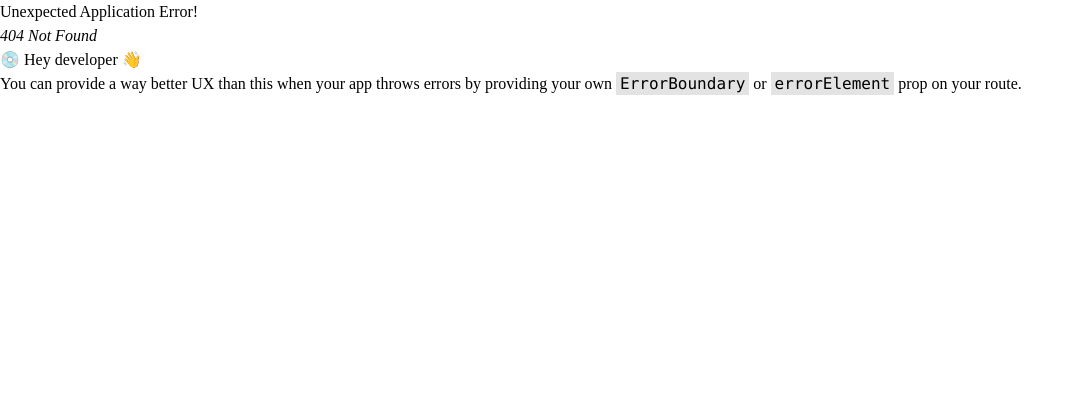
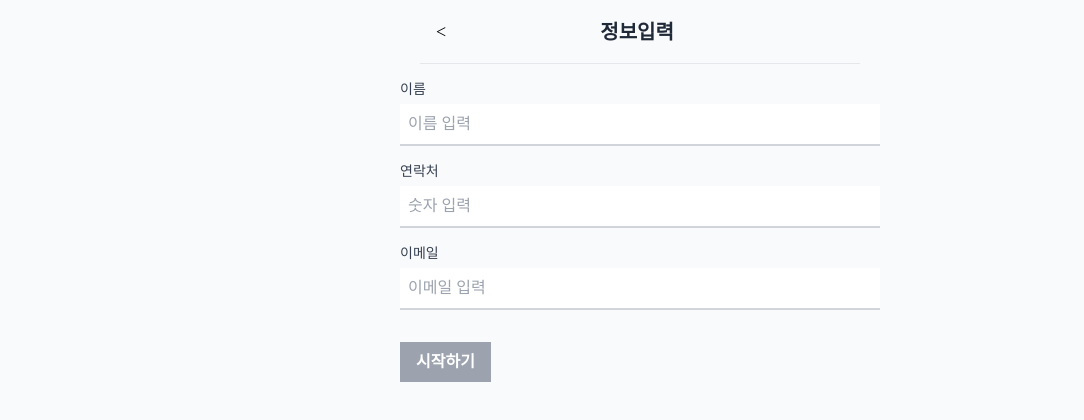
Before and after one commit to TOGO-team/frontend, a React (Vite) app: page /join/info-input in a window 1280 px wide. Before the commit this address had no page. Shown: the top 420 px of the page, without its empty margins (0-1084 px from the left). Built offline with nearby package versions, Linux system fonts and the light colour scheme; a web font is replaced by a local one.

Commit message:
design: 회원가입>이용약관 페이지 디자인 완성

```diff
--- a/design-system/ui/Button.tsx
+++ b/design-system/ui/Button.tsx
@@ -1,4 +1,3 @@
-// shared/ui/Button.tsx
 import React from 'react';
 
 interface ButtonProps {
@@ -13,8 +12,8 @@ const Button: React.FC<ButtonProps> = ({ label, onClick, disabled = false, class
     <button
       onClick={onClick}
       disabled={disabled}
-      className={`w-full py-2 px-4 rounded-lg text-white font-semibold transition
-        ${disabled ? 'bg-gray-400 cursor-not-allowed' : 'bg-blue-500 hover:bg-blue-600'}
+      className={`py-2 px-4 text-white font-semibold transition
+        ${disabled ? 'bg-gray-400 cursor-not-allowed' : 'bg-main hover:bg-mainDark'}
         ${className}`}
     >
       {label}
--- a/design-system/ui/Header.tsx
+++ b/design-system/ui/Header.tsx
@@ -1,4 +1,3 @@
-// shared/ui/Header.tsx
 import React from 'react';
 
 interface HeaderProps {
@@ -8,18 +7,21 @@ interface HeaderProps {
 
 const Header: React.FC<HeaderProps> = ({ title, onBack }) => {
   return (
-    <header className="flex items-center justify-between px-4 py-2 border-b bg-gray-50">
+    <header
+      className="flex items-center justify-between px-4 h-16 w-full max-w-[440px] border-b"
+      style={{ margin: '0 auto' }} // 중앙 정렬을 위한 스타일
+    >
       {/* 뒤로 가기 버튼 (필요한 경우 표시) */}
       {onBack ? (
-        <button className="text-blue-500 hover:text-blue-700 focus:outline-none" onClick={onBack}>
-          ←
+        <button className="text-lg hover:text-gray-400 focus:outline-none" onClick={onBack}>
+          &lt;
         </button>
       ) : (
         <div className="w-4" /> // 버튼 자리에 빈 공간 확보
       )}
 
       {/* 제목 */}
-      <h1 className="flex-grow text-lg font-semibold text-center text-gray-800">{title}</h1>
+      <h1 className="flex-grow text-[20px] font-bold text-center text-gray-800">{title}</h1>
 
       {/* 오른쪽 공간 (뒤로가기 버튼 없을 때 공간 확보) */}
       <div className="w-4" />
--- /dev/null
+++ b/design-system/ui/Input.tsx
@@ -0,0 +1,40 @@
+// src/design-system/ui/Input.tsx
+import { forwardRef } from 'react';
+
+interface InputProps {
+  label: string; // 필드 라벨
+  type?: string; // input type (text, email 등)
+  placeholder?: string; // placeholder 텍스트
+  error?: string; // 에러 메시지
+  className?: string; // 추가 스타일
+}
+
+// React.forwardRef를 사용하여 ref 전달
+const Input = forwardRef<HTMLInputElement, InputProps>(
+  ({ label, type = 'text', placeholder = '', error, className = '', ...rest }, ref) => {
+    return (
+      <div className={`space-y-1 ${className}`}>
+        {/* 라벨 */}
+        <label className="block text-sm font-medium text-gray-700">{label}</label>
+
+        {/* 인풋 필드 */}
+        <input
+          type={type}
+          ref={ref} // ref 전달
+          placeholder={placeholder}
+          {...rest} // 나머지 props 전달 (React Hook Form의 register 포함)
+          className={`w-full border-b-2 p-2 text-gray-800 focus:outline-none ${
+            error ? 'border-red-500' : 'border-gray-300'
+          }`}
+        />
+
+        {/* 에러 메시지 */}
+        {error && <p className="mt-1 text-sm text-red-500">{error}</p>}
+      </div>
+    );
+  }
+);
+
+Input.displayName = 'Input'; // React DevTools에서 컴포넌트 이름 표시
+
+export default Input;
--- a/package.json
+++ b/package.json
@@ -15,6 +15,7 @@
     "postcss": "^8.4.49",
     "react": "^18.3.1",
     "react-dom": "^18.3.1",
+    "react-hook-form": "^7.53.2",
     "react-router-dom": "^7.0.1",
     "tailwindcss": "^3.4.15",
     "zustand": "^5.0.1"
--- a/src/app/routes/Router.tsx
+++ b/src/app/routes/Router.tsx
@@ -1,7 +1,8 @@
 import { createBrowserRouter } from 'react-router-dom';
 import { MAIN_ROUTES, JOIN_ROUTES } from './routes';
 import Layout from '../Layout';
-import AgreementPage from '../../pages/AgreementPage';
+import AgreementPage from '../../pages/join/AgreementPage';
+import InfoInputPage from '../../pages/join/InfoInputPage';
 const routesConfig = [
   {
     path: MAIN_ROUTES.main,
@@ -11,6 +12,11 @@ const routesConfig = [
   {
     path: JOIN_ROUTES.agreement, // 회원가입 경로 추가
     element: <AgreementPage />,
+    requiresAuth: false,
+  },
+  {
+    path: JOIN_ROUTES.infoInput, // 회원가입 경로 추가
+    element: <InfoInputPage />,
     requiresAuth: false,
   },
 ];
--- a/src/features/join/ui/AgreementList.tsx
+++ b/src/features/join/ui/AgreementList.tsx
@@ -5,7 +5,7 @@ const AgreementList = () => {
   const { agreements, toggleAgreement } = useAgreementStore();
 
   return (
-    <div>
+    <div className="flex flex-col gap-5">
       <AgreementCard
         title="서비스 이용 약관"
         required={true}
--- a/src/pages/AgreementPage.tsx
+++ /dev/null
@@ -1,26 +0,0 @@
-import React from 'react';
-import Header from '../../design-system/ui/Header';
-import Button from '../../design-system/ui/Button';
-import AgreementList from '../features/join/ui/AgreementList';
-import { useAgreementStore } from '../features/join/model/agreementStore';
-import { useNavigate } from 'react-router-dom';
-
-const AgreementPage: React.FC = () => {
-  const { isAllRequiredAgreed } = useAgreementStore();
-  const navigate = useNavigate();
-
-  console.log('isAllRequiredAgreed:', isAllRequiredAgreed());
-
-  return (
-    <div>
-      <Header title="이용약관" onBack={() => navigate(-1)} />
-      <div className="p-4">
-        <p>서비스 이용을 위해 약관에 동의해 주세요.</p>
-        <AgreementList />
-        <Button label="다음" onClick={() => navigate('/join/info-input')} disabled={!isAllRequiredAgreed()} />
-      </div>
-    </div>
-  );
-};
-
-export default AgreementPage;
--- /dev/null
+++ b/src/pages/join/AgreementPage.tsx
@@ -0,0 +1,35 @@
+import React from 'react';
+import Header from '../../../design-system/ui/Header';
+import Button from '../../../design-system/ui/Button';
+import AgreementList from '../../features/join/ui/AgreementList';
+import { useAgreementStore } from '../../features/join/model/agreementStore';
+import { useNavigate } from 'react-router-dom';
+
+const AgreementPage: React.FC = () => {
+  const { isAllRequiredAgreed } = useAgreementStore();
+  const navigate = useNavigate();
+
+  console.log('isAllRequiredAgreed:', isAllRequiredAgreed());
+
+  return (
+    <div className="flex flex-col h-screen w-[440px] border relative">
+      <Header title="이용약관" onBack={() => navigate(-1)} />
+      <div className="m-12">
+        <div className="mb-10">
+          <p className="text-[20px] font-bold">서비스 이용을 위해</p>
+          <p className="text-[20px] font-bold">약관에 동의해 주세요.</p>
+        </div>
+        <AgreementList />
+      </div>
+
+      <Button
+        className="absolute h-14 w-[344px] bottom-16 left-0 right-0 mx-auto rounded-[150px]"
+        label="다음"
+        onClick={() => navigate('/join/info-input')}
+        disabled={!isAllRequiredAgreed()}
+      />
+    </div>
+  );
+};
+
+export default AgreementPage;
--- /dev/null
+++ b/src/pages/join/InfoInputPage.tsx
@@ -0,0 +1,118 @@
+import React from 'react';
+import { useForm, SubmitHandler } from 'react-hook-form';
+import Header from '../../../design-system/ui/Header';
+import Button from '../../../design-system/ui/Button';
+import Input from '../../../design-system/ui/Input';
+
+interface FormInputs {
+  name: string;
+  phone: string;
+  email: string;
+}
+
+const existingNames = ['김원영']; // 중복 이름 예시
+const existingPhones = ['01012345678']; // 중복 연락처 예시
+const existingEmails = ['example@example.com']; // 중복 이메일 예시
+
+const InfoInputPage: React.FC = () => {
+  const {
+    register,
+    handleSubmit,
+    watch,
+    formState: { errors, isValid },
+  } = useForm<FormInputs>({
+    mode: 'onChange',
+  });
+
+  const nameValue = watch('name');
+  const phoneValue = watch('phone');
+  const emailValue = watch('email');
+
+  // 버튼 활성화 조건
+  const isButtonEnabled = nameValue && phoneValue && emailValue && isValid;
+
+  const onSubmit: SubmitHandler<FormInputs> = data => {
+    console.log('제출 데이터:', data);
+    alert('정보 입력 완료!');
+  };
+
+  // 디버깅 추가
+  console.log('name:', nameValue, errors.name?.message);
+  console.log('phone:', phoneValue, errors.phone?.message);
+  console.log('email:', emailValue, errors.email?.message);
+  console.log('isValid:', isValid);
+  console.log('isButtonEnabled:', isButtonEnabled);
+
+  return (
+    <div>
+      <Header title="정보입력" onBack={() => window.history.back()} />
+      <div className="p-4 space-y-6">
+        <form onSubmit={handleSubmit(onSubmit)} className="space-y-4">
+          {/* 이름 필드 */}
+          <Input
+            label="이름"
+            placeholder="이름 입력"
+            error={errors.name?.message}
+            {...register('name', {
+              required: '이름을 입력해 주세요.',
+              minLength: {
+                value: 2,
+                message: '이름은 최소 두 글자 이상이어야 합니다.',
+              },
+              validate: {
+                notDuplicate: value => !existingNames.includes(value) || '이미 존재하는 이름입니다.',
+              },
+            })}
+          />
+
+          {/* 연락처 필드 */}
+          <Input
+            label="연락처"
+            placeholder="숫자 입력"
+            error={errors.phone?.message}
+            {...register('phone', {
+              required: '연락처를 입력해 주세요.',
+              pattern: {
+                value: /^[0-9]{10,11}$/,
+                message: '연락처는 10~11자리 숫자여야 합니다.',
+              },
+              validate: {
+                notDuplicate: value => !existingPhones.includes(value) || '이미 존재하는 연락처입니다.',
+              },
+            })}
+          />
+
+          {/* 이메일 필드 */}
+          <Input
+            label="이메일"
+            placeholder="이메일 입력"
+            type="email"
+            error={errors.email?.message}
+            {...register('email', {
+              required: '이메일을 입력해 주세요.',
+              pattern: {
+                value: /^[a-zA-Z0-9._%+-]+@[a-zA-Z0-9.-]+\.[a-zA-Z]{2,4}$/,
+                message: '올바른 이메일 형식이어야 합니다.',
+              },
+              validate: {
+                notDuplicate: value => !existingEmails.includes(value) || '이미 존재하는 이메일입니다.',
+              },
+            })}
+          />
+
+          {/* 제출 버튼 */}
+          <div className="pt-4">
+            <Button
+              label="시작하기"
+              onClick={handleSubmit(onSubmit)}
+              disabled={!isButtonEnabled}
+              className={`${isButtonEnabled ? 'bg-blue-500 hover:bg-blue-600' : 'bg-gray-300 cursor-not-allowed'}`}
+            />
+          </div>
+        </form>
+      </div>
+    </div>
+  );
+};
+
+export default InfoInputPage;
--- a/src/shared/ui/AgreementCard.tsx
+++ b/src/shared/ui/AgreementCard.tsx
@@ -10,12 +10,15 @@ interface AgreementCardProps {
 }
 
 const AgreementCard: React.FC<AgreementCardProps> = ({ title, required, checked, onChange }) => (
-  <div className="flex items-center justify-between p-4 mb-2 border border-gray-300 rounded-lg">
-    <div>
-      <strong className={required ? 'text-red-500' : 'text-gray-500'}>{required ? '[필수] ' : '[선택] '}</strong>
-      {title}
+  <div className="flex items-center justify-between h-6 border-gray-300 rounded-lg">
+    <div className="flex">
+      <Checkbox checked={checked} onChange={onChange} label="" />
+      <div className="text-[14px]">
+        {required ? '[필수] ' : '[선택] '}
+        {title}
+      </div>
     </div>
-    <Checkbox checked={checked} onChange={onChange} label="" />
+    <button>&gt;</button>
   </div>
 );
 
--- a/tailwind.config.js
+++ b/tailwind.config.js
@@ -3,6 +3,7 @@ export default {
   content: [
     './src/**/*.{js,jsx,ts,tsx}', // 소스 파일 경로 설정
     './public/index.html',
+    './design-system/**/*.{js,jsx,ts,tsx}', // custom-components 디렉토리
   ],
   theme: {
     extend: {
@@ -21,6 +22,7 @@ export default {
       },
       colors: {
         main: '#FF5593', // 메인컬러
+        mainDark: '#FF3680', // 메인컬러(다크)
         gradation: '#FF7577',
         dropdown: 'rgba(255, 85, 147, 0.05)', // 드롭다운 선택배경
         dashboardBg: '#FFFCFC', // 대시보드 배경
```
Also changed, not shown: 1 other file (tests, documents, lock files or other folders).
